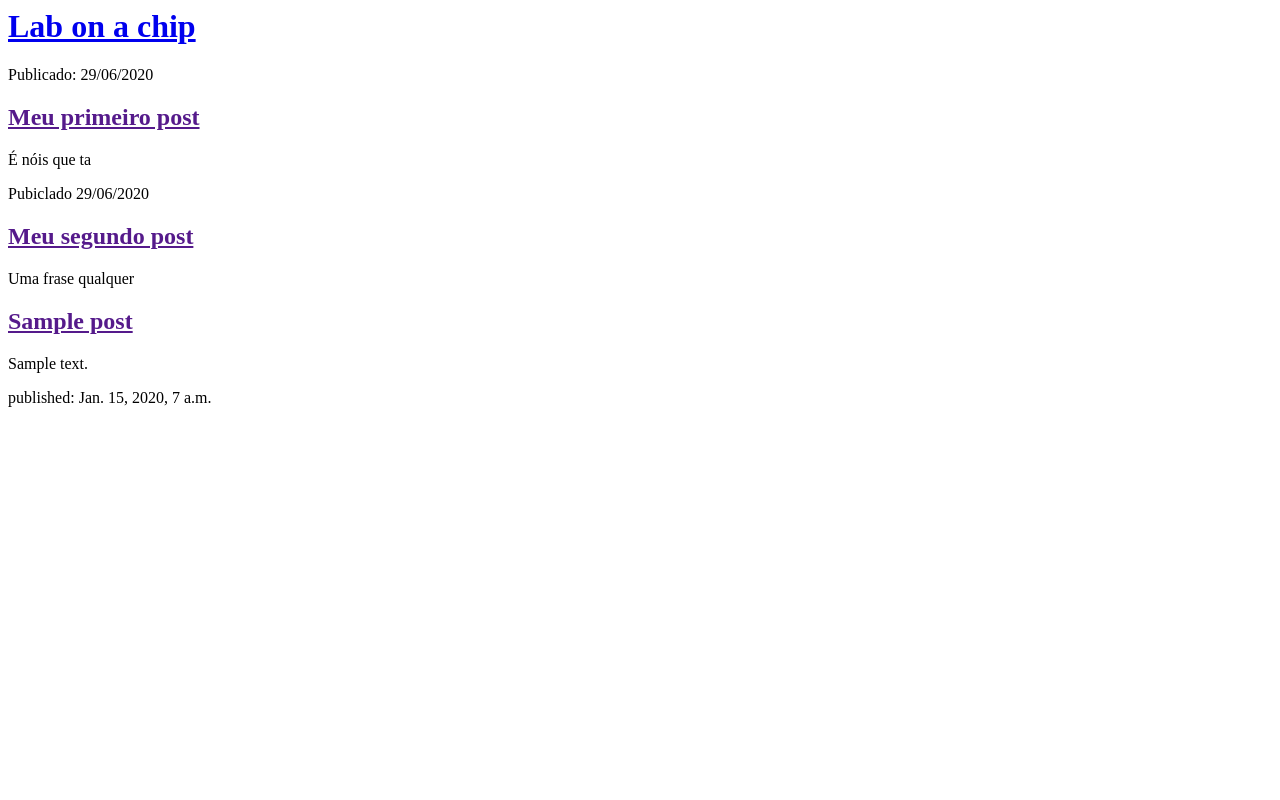
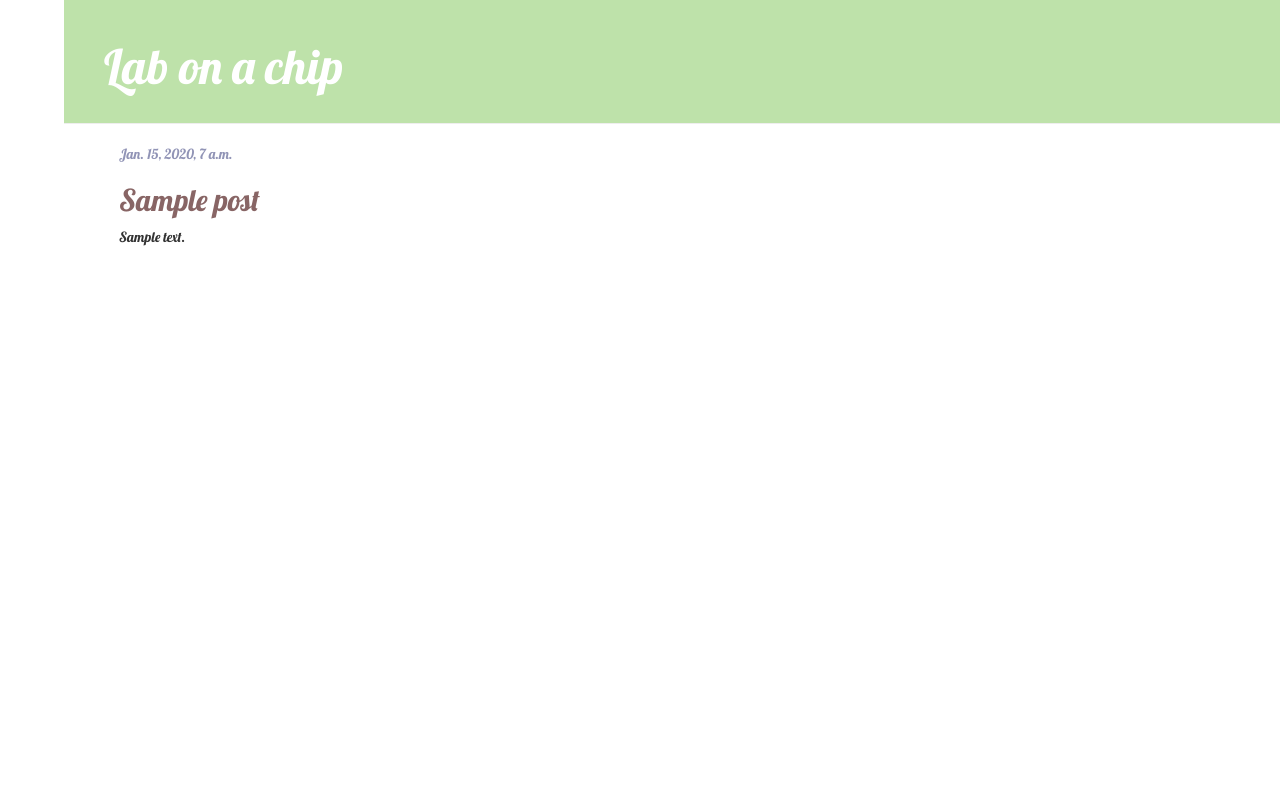
Before and after one commit to geovanimendonca/my-first-site, a Django app: page / in a window 1280 px wide. Run offline with Django 3.2, Linux system fonts and the light colour scheme; tables that the repository leaves empty hold one stand-in row (values such as "Sample post"); some libraries are stand-ins or nearby versions.

Commit message:
Adicionado view e template detalhado para ver o post e tambem o css para o site

```diff
--- /dev/null
+++ b/lab/static/css/lab.css
@@ -0,0 +1,56 @@
+h1 a, h2 a {
+    color: #ff0000;
+}
+
+body {
+    padding-left: 5%;
+    font-family: 'Lobster';
+}
+
+
+.page-header {
+    background-color: #bee2aa;
+    margin-top: 0;
+    padding: 20px 20px 20px 40px;
+}
+
+.page-header h1, .page-header h1 a, .page-header h1 a:visited, .page-header h1 a:active {
+    color: #ffffff;
+    font-size: 36pt;
+    text-decoration: none;
+}
+
+.content {
+    margin-left: 40px;
+}
+
+h1, h2, h3, h4 {
+    font-family: 'Lobster', cursive;
+}
+
+.date {
+    color: #9194b6;
+}
+
+.save {
+    float: right;
+}
+
+.post-form textarea, .post-form input {
+    width: 100%;
+}
+
+.top-menu, .top-menu:hover, .top-menu:visited {
+    color: #9abd95;
+    float: right;
+    font-size: 26pt;
+    margin-right: 20px;
+}
+
+.post {
+    margin-bottom: 70px;
+}
+
+.post h2 a, .post h2 a:visited {
+    color: #886565;
+}
--- /dev/null
+++ b/lab/templates/lab/base.html
@@ -0,0 +1,23 @@
+{% load static %}
+<html>
+    <head>
+        <title>Lab</title>
+        <link rel="stylesheet" href="//maxcdn.bootstrapcdn.com/bootstrap/3.2.0/css/bootstrap.min.css">
+        <link rel="stylesheet" href="//maxcdn.bootstrapcdn.com/bootstrap/3.2.0/css/bootstrap-theme.min.css">
+        <link href='//fonts.googleapis.com/css?family=Lobster&subset=latin,latin-ext' rel='stylesheet' type='text/css'>
+        <link rel="stylesheet" href="{% static 'css/lab.css' %}">
+    </head>
+    <body>
+        <div class="page-header">
+            <h1><a href="/">Lab on a chip</a></h1>
+        </div>
+        <div class="content container">
+            <div class="row">
+                <div class="col-md-8">
+                {% block content %}
+                {% endblock %}
+                </div>
+            </div>
+        </div>
+    </body>
+</html>
--- a/lab/templates/lab/post_list.html
+++ b/lab/templates/lab/post_list.html
@@ -1,32 +1,13 @@
-<html>
-    <head>
-        <title>Lab's site</title>
-    </head>
-    <body>
-        <div>
-            <h1><a href="/">Lab on a chip</a></h1>
+{% extends 'lab/base.html' %}
+
+{% block content %}
+    {% for post in posts %}
+        <div class="post">
+            <div class="date">
+                {{ post.published_date }}
+            </div>
+            <h2><a href="{% url 'post_detail' pk=post.pk %}">{{ post.title }}</a></h2>
+            <p>{{ post.text|linebreaksbr }}</p>
         </div>
-
-        <div>
-            <p>Publicado: 29/06/2020</p>
-            <h2><a href="">Meu primeiro post</a></h2>
-            <p>É nóis que ta</p>
-        </div>
-
-        <div>
-            <p>Pubiclado 29/06/2020</p>
-            <h2><a href="">Meu segundo post</a></h2>
-            <p>Uma frase qualquer</p>
-        </div>
-
-
-        {% for post in posts %}
-            <div>
-
-                <h2><a href="">{{ post.title }}</a></h2>
-                <p>{{ post.text|linebreaksbr }}</p>
-                <p>published: {{ post.published_date }}</p>
-            </div>
-        {% endfor %}
-    </body>
-</html>
+    {% endfor %}
+{% endblock %}
--- a/lab/urls.py
+++ b/lab/urls.py
@@ -3,4 +3,5 @@ from . import views
 
 urlpatterns = [
     path('', views.post_list, name='post_list'),
+    path('post/<int:pk>/', views.post_detail, name='post_detail'),
 ]
--- a/lab/views.py
+++ b/lab/views.py
@@ -1,8 +1,13 @@
 from django.shortcuts import render
 from django.utils import timezone
 from .models import Post
+from django.shortcuts import render, get_object_or_404
 
 # Create your views here.
 def post_list(request):
     posts = Post.objects.filter(published_date__lte=timezone.now()).order_by('published_date')
     return render(request,'lab/post_list.html',{'posts':posts})
+
+def post_detail(request, pk):
+    post = get_object_or_404(Post, pk=pk)
+    return render(request, 'lab/post_detail.html', {'post': post})
```
Also changed, not shown: lab/templates/lab/post_detail.html (added, +13 -0 lines), Estendendo os templates.txt (added).
